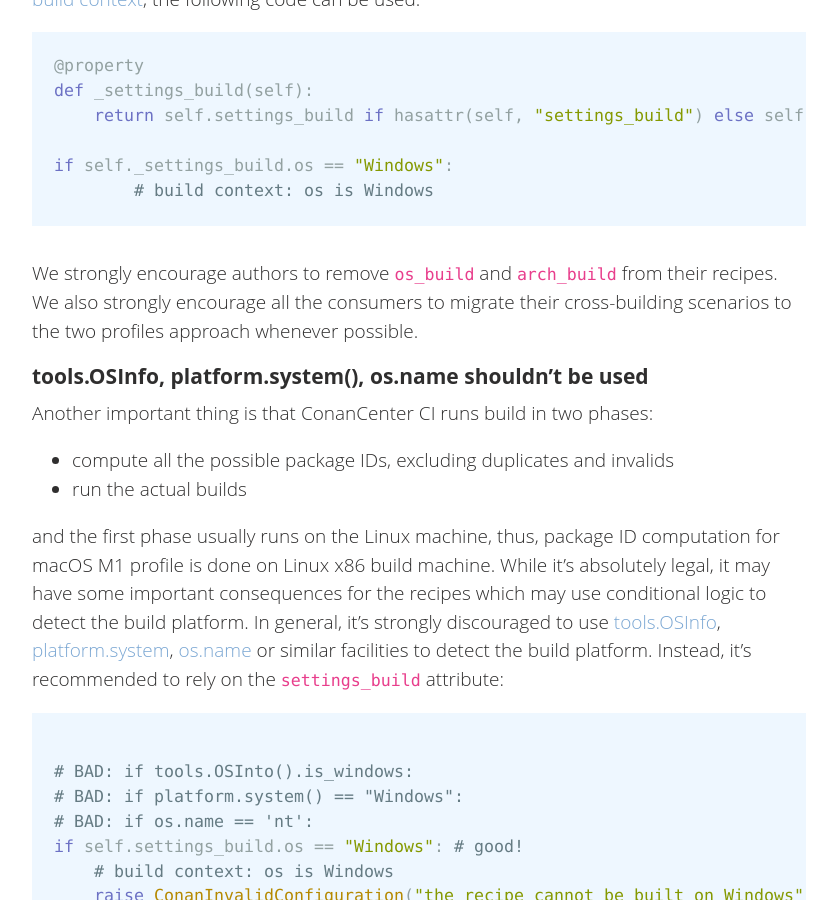
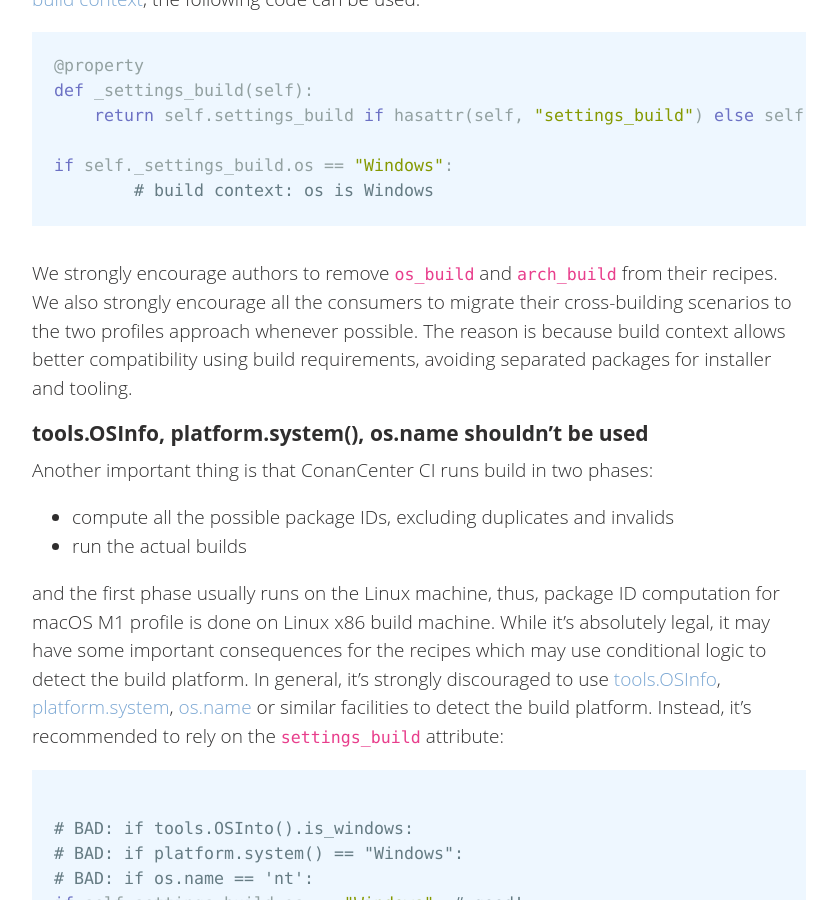
Before and after one commit to conan-io/conan-io.github.io, a Jekyll site: the page built from _posts/2021-09-06-m1.markdown, in a window 1280 px wide and 900 px high, scrolled down 3832 px. Shown: the whole window, without its empty margins (20-857 px from the left). Built offline with Jekyll 4.4.1, drawn with Linux system fonts in a browser that asks for light colours; comment, search, counter and statistics services are not loaded.

Commit message:
Update _posts/2021-09-06-m1.markdown
Co-authored-by: Uilian Ries <uilianries@gmail.com>

````diff
--- a/_posts/2021-09-06-m1.markdown
+++ b/_posts/2021-09-06-m1.markdown
@@ -149,7 +149,7 @@ if self._settings_build.os == "Windows":
 ```
 
 We strongly encourage authors to remove `os_build` and `arch_build` from their recipes.
-We also strongly encourage all the consumers to migrate their cross-building scenarios to the two profiles approach whenever possible.
+We also strongly encourage all the consumers to migrate their cross-building scenarios to the two profiles approach whenever possible. The reason is because build context allows better compatibility using build requirements, avoiding separated packages for installer and tooling.
 
 ### tools.OSInfo, platform.system(), os.name shouldn't be used
 
````
